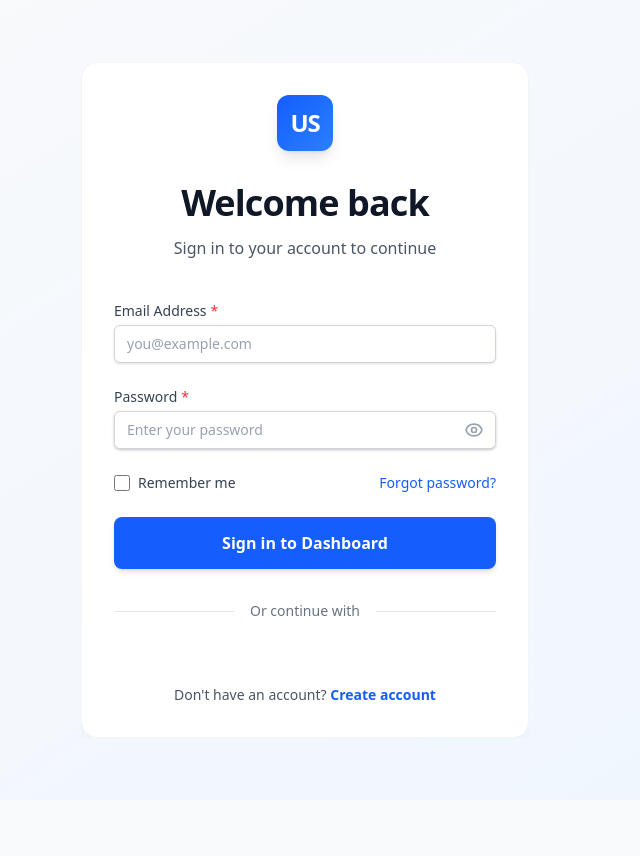
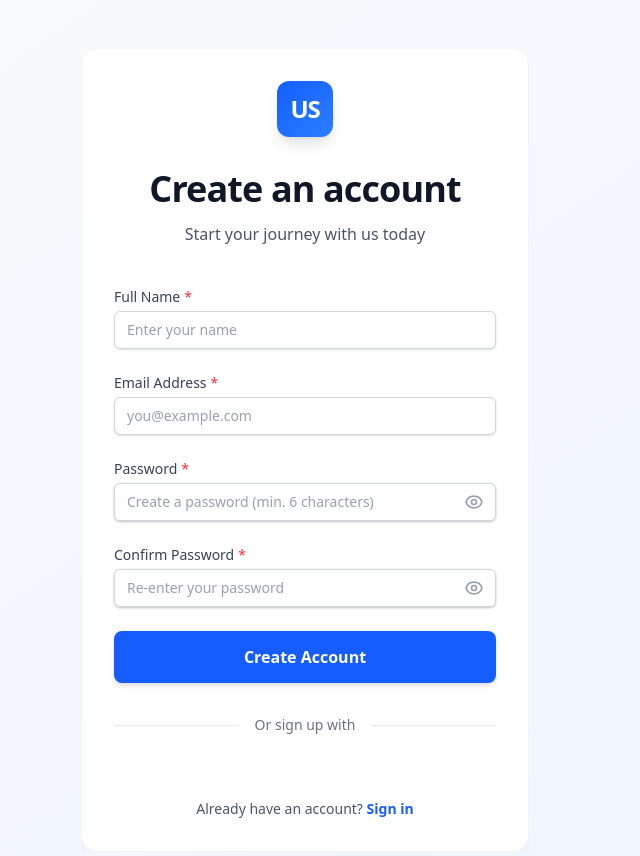
Before and after one commit to Manish-bhargava/udhyog-saathi-frontend, a React (Vite) app: page /signup in a window 1280 px wide. Shown: the top 856 px of the page, without its empty margins (335-975 px from the left). Before the commit the page ends 800 px from the top, so only its background shows below. Built offline with nearby package versions, Linux system fonts and the light colour scheme; no server answers.

Commit message:
this is sing UP page fix

```diff
--- a/src/features/authentication/pages/SignupPage.jsx
+++ b/src/features/authentication/pages/SignupPage.jsx
@@ -11,22 +11,28 @@ import ErrorMessage from '../../auth/components/ErrorMessage';
 import Divider from '../../auth/components/Divider';
 import Logo from '../../../components/Logo';
 
+
 // Your Google Client ID
 const clientId = import.meta.env.VITE_GOOGLE_CLIENT_ID;
+console.log("Google Client ID:", clientId);
 
-const LoginPage = () => {
+const SignupPage = () => {
   const navigate = useNavigate();
 
+  // Signup needs Name, Email, Password
   const [formData, setFormData] = useState({
-    // Name is usually not needed for login, just email/pass
+    name: '',
     email: '',
     password: ''
   });
 
+  // Frontend-only confirm password state
+  const [confirmPassword, setConfirmPassword] = useState('');
+
   // UI States
   const [error, setError] = useState('');
-  const [success, setSuccess] = useState(false); // Controls Success Checkmark
-  const [loading, setLoading] = useState(false); // Controls Spinner/Blur
+  const [success, setSuccess] = useState(false); // Controls the Success Checkmark
+  const [loading, setLoading] = useState(false); // Controls the Spinner/Blur
 
   // --- GOOGLE AUTH LOGIC ---
   const handleGoogleResponse = async (response) => {
@@ -34,7 +40,7 @@ const LoginPage = () => {
     setError('');
 
     try {
-      // Use the same endpoint as Signup. Backend usually handles "Login if exists, Create if not"
+      // We use the SAME endpoint because your backend handles "Create if not exists"
       const res = await fetch('http://localhost:3000/api/v1/auth/google', {
         method: 'POST',
         headers: { 'Content-Type': 'application/json' },
@@ -44,13 +50,13 @@ const LoginPage = () => {
       const data = await res.json();
 
       if (res.ok) {
-        handleLoginSuccess(data);
+        handleSignupSuccess(data);
       } else {
-        setError(data.message || 'Google login failed');
+        setError(data.message || 'Google signup failed');
         setLoading(false);
       }
     } catch (err) {
-      setError('Network error during Google login');
+      setError('Network error during Google signup');
       setLoading(false);
     }
   };
@@ -82,7 +88,7 @@ const LoginPage = () => {
             theme: "outline",
             size: "large",
             width: "100%",
-            text: "signin_with" // Changing text to 'Sign in with Google'
+            text: "signup_with" // Changing text to 'Sign up with Google'
           }
         );
       }
@@ -90,22 +96,19 @@ const LoginPage = () => {
   }, []);
 
   // --- SHARED SUCCESS LOGIC ---
-  const handleLoginSuccess = (result) => {
-    setSuccess(true);
+  const handleSignupSuccess = (data) => {
+    setSuccess(true); // Show Green Checkmark
 
-    // Save Token & User Data
-    localStorage.setItem('token', result.token);
-    if (result.user || result.data) {
-        // Handle structure difference if any (result.user vs result.data)
-        const userData = result.user || result.data;
-        localStorage.setItem('user', JSON.stringify(userData));
+    localStorage.setItem('token', data.token);
+    if (data.user) {
+        localStorage.setItem('user', JSON.stringify(data.user));
     }
-
-    localStorage.setItem('isNewUser', 'false'); // Usually false for login
+    // Mark as new user for onboarding flows
+    localStorage.setItem('isNewUser', 'true');
 
     // Redirect after 1.5 seconds
     setTimeout(() => {
-      window.location.href = '/dashboard';
+         window.location.href = '/dashboard';
     }, 1500);
   };
 
@@ -114,29 +117,43 @@ const LoginPage = () => {
     if (error) setError('');
   };
 
+  // Handle confirm password change
+  const handleConfirmPasswordChange = (e) => {
+    setConfirmPassword(e.target.value);
+    if (error) setError('');
+  };
+
+  // --- MANUAL SIGNUP SUBMIT ---
   const handleSubmit = async (e) => {
     e.preventDefault();
     setLoading(true);
     setError('');
 
+    // Frontend validation for password match
+    if (formData.password !== confirmPassword) {
+      setError('Passwords do not match');
+      setLoading(false);
+      return;
+    }
+
+    // Optional: Add password strength validation here
+    if (formData.password.length < 6) {
+      setError('Password must be at least 6 characters long');
+      setLoading(false);
+      return;
+    }
+
     try {
-      const result = await authAPI.login(formData);
+      // Call your Manual Signup API - ONLY send formData (name, email, password)
+      const result = await authAPI.signup(formData);
 
-      if (result.status === 200 || result.token) {
-        handleLoginSuccess(result);
+      if (result.status === 201 || result.status === 200 || result.token) {
+        handleSignupSuccess(result);
       }
     } catch (err) {
         setLoading(false);
         const serverMessage = err.response?.data?.message || '';
-
-        if (serverMessage === "Invalid credentials") {
-            setError("Invalid credentials. Please check your email/password.");
-        } else if (serverMessage.includes("User not found")) {
-             setError("User not found. Redirecting to Signup...");
-             setTimeout(() => navigate('/signup'), 2500);
-        } else {
-            setError(serverMessage || 'Login failed. Please try again.');
-        }
+        setError(serverMessage || 'Signup failed. Please try again.');
     }
   };
 
@@ -156,28 +173,29 @@ const LoginPage = () => {
                     <path strokeLinecap="round" strokeLinejoin="round" strokeWidth="2" d="M5 13l4 4L19 7" />
                   </svg>
                 </div>
-                <h3 className="text-lg font-medium text-gray-900">Welcome Back!</h3>
-                <p className="text-sm text-gray-500 mt-1">Redirecting to dashboard...</p>
+                <h3 className="text-lg font-medium text-gray-900">Account Created!</h3>
+                <p className="text-sm text-gray-500 mt-1">Setting up your dashboard...</p>
               </div>
             ) : (
               // LOADING SPINNER STATE
               <div className="text-center">
                  <div className="animate-spin rounded-full h-12 w-12 border-b-2 border-blue-600 mx-auto mb-4"></div>
-                 <p className="text-sm font-medium text-gray-600">Signing you in...</p>
+                 <p className="text-sm font-medium text-gray-600">Creating your account...</p>
               </div>
             )}
           </div>
         )}
 
+        {/* --- MAIN CONTENT --- */}
         <div className="text-center mb-10">
           {/* <Logo className="mx-auto h-14 w-auto mb-6" /> */}
-          <Heading className="text-3xl">Welcome back</Heading>
-          <Subheading className="mt-3 text-gray-600">Sign in to your account to continue</Subheading>
+          <Heading className="text-3xl">Create an account</Heading>
+          <Subheading className="mt-3 text-gray-600">Start your journey with us today</Subheading>
         </div>
 
         {error && (
           <div className="mb-6">
-            <ErrorMessage type={error.includes('Redirecting') ? 'warning' : 'error'}>
+            <ErrorMessage type="error">
               {error}
             </ErrorMessage>
           </div>
@@ -185,7 +203,17 @@ const LoginPage = () => {
 
         <form onSubmit={handleSubmit} className="space-y-6">
 
-          {/* Note: 'name' field removed for Login */}
+          {/* Added Name Field for Signup */}
+          <InputField
+            label="Full Name"
+            type="text"
+            name="name"
+            value={formData.name}
+            onChange={handleChange}
+            required
+            placeholder="Enter your name"
+            disabled={loading}
+          />
 
           <InputField
             label="Email Address"
@@ -204,25 +232,20 @@ const LoginPage = () => {
             value={formData.password}
             onChange={handleChange}
             required
-            placeholder="Enter your password"
+            placeholder="Create a password (min. 6 characters)"
             disabled={loading}
           />
 
-          <div className="flex items-center justify-between">
-            <div className="flex items-center">
-              <input
-                id="remember-me"
-                type="checkbox"
-                className="h-4 w-4 text-blue-600 focus:ring-blue-500 border-gray-300 rounded"
-              />
-              <label htmlFor="remember-me" className="ml-2 block text-sm text-gray-700">
-                Remember me
-              </label>
-            </div>
-            <Link to="/forgot-password" className="text-sm font-medium text-blue-600 hover:text-blue-500">
-              Forgot password?
-            </Link>
-          </div>
+          {/* Confirm Password Field - Frontend Only */}
+          <PasswordField
+            label="Confirm Password"
+            name="confirmPassword"
+            value={confirmPassword}
+            onChange={handleConfirmPasswordChange}
+            required
+            placeholder="Re-enter your password"
+            disabled={loading}
+          />
 
           <Button
             type="submit"
@@ -230,22 +253,22 @@ const LoginPage = () => {
             fullWidth
             className="py-3.5 text-base font-semibold"
           >
-            Sign in to Dashboard
+            Create Account
           </Button>
         </form>
 
-        <Divider className="my-8" text="Or continue with" />
+        <Divider className="my-8" text="Or sign up with"></Divider>
 
         <div className="flex flex-col gap-4">
-          {/* GOOGLE BUTTON CONTAINER */}
+          {/* GOOGLE BUTTON ONLY - GitHub Removed */}
           <div id="google-btn" style={{ width: '100%', display: 'flex', justifyContent: 'center' }}></div>
         </div>
 
         <div className="mt-8 text-center">
           <p className="text-sm text-gray-600">
-            Don't have an account?{' '}
-            <Link to="/signup" className="font-semibold text-blue-600 hover:text-blue-500 transition-colors">
-              Create account
+            Already have an account?{' '}
+            <Link to="/login" className="font-semibold text-blue-600 hover:text-blue-500 transition-colors">
+              Sign in
             </Link>
           </p>
         </div>
@@ -254,4 +277,4 @@ const LoginPage = () => {
   );
 };
 
-export default LoginPage;
+export default SignupPage;
```
